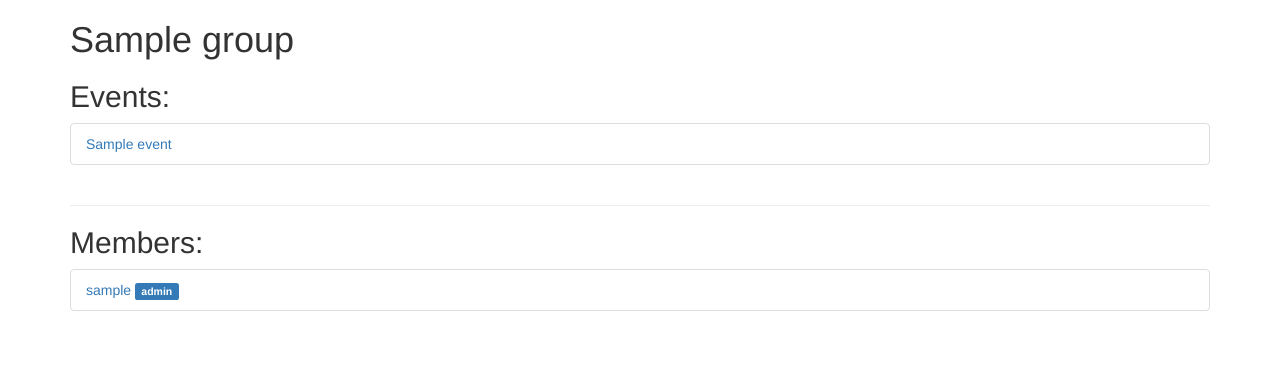
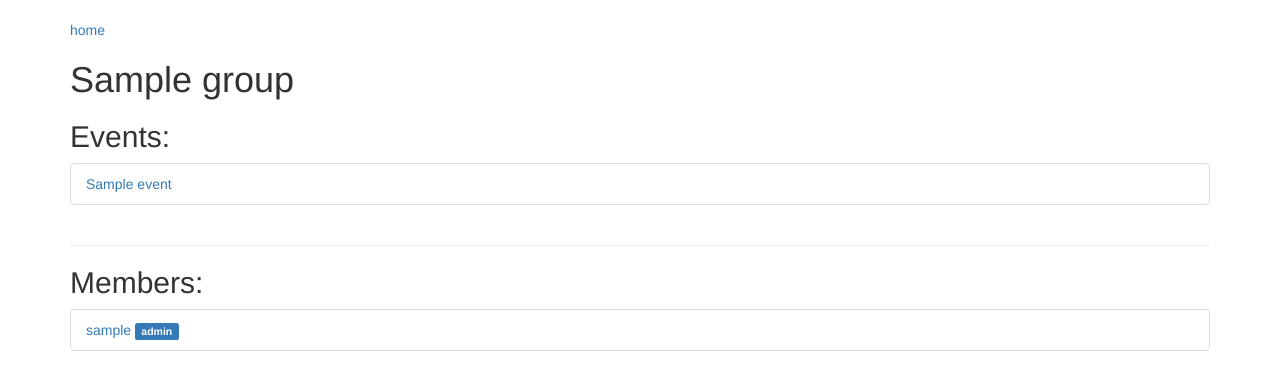
Before and after one commit to DesertAvalanche/DesertAvalanche, a Flask app: template templates/group.html in a window 1280 px wide. Shown: the part 72-462 px from the top of the page. Run offline with Flask 2, Linux system fonts and the light colour scheme; the template is opened without the code that fills it: values that come from a table or form of the project are taken from there, others are empty; tables that the repository leaves empty hold one stand-in row (values such as "Sample post"); some libraries are stand-ins or nearby versions.

Commit message:
add some navigation links

```diff
--- a/templates/event.html
+++ b/templates/event.html
@@ -1,5 +1,6 @@
 {% extends "base.html" %}
 {% block content %}
+<a href="/group/{{ event.group.id }}">back to group</a>
 <h1>Event Name: {{ event.name }}</h1>
 <div class="jumbotron">
     {{ event.get_method().get_billboard(current_user.get_membership(event.group)) | safe }}
--- a/templates/group.html
+++ b/templates/group.html
@@ -1,5 +1,6 @@
 {% extends "base.html" %}
 {% block content %}
+<a href="/mygroups">home</a>
 <h1>{{ group.name }}</h1>
     {% if current_user.get_membership(group).is_admin %}
         <span class="label label-primary">administrator</span>
```
